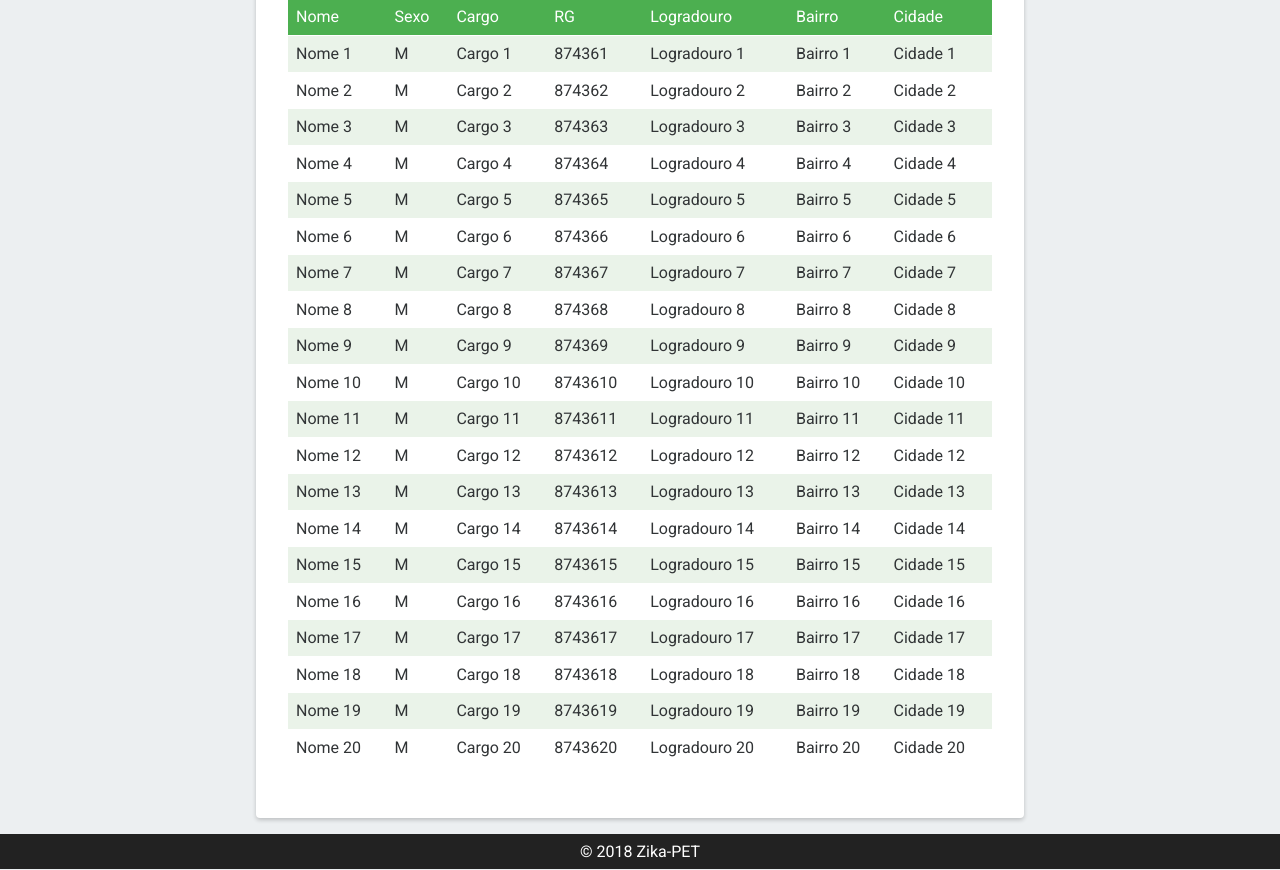
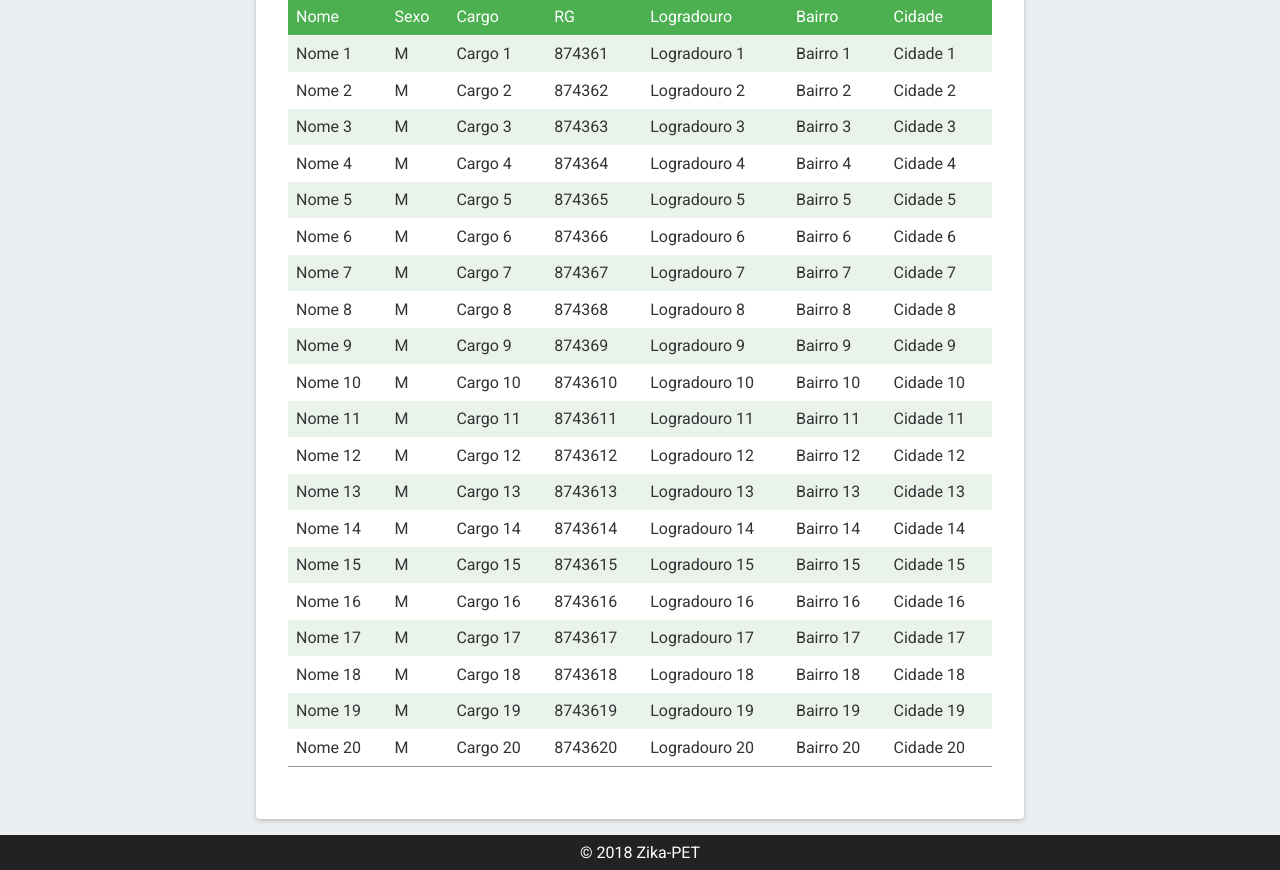
Before and after one commit to matheuspr96/Clinica-Veterinaria-Web_PPI, a PHP site: page /funcionalidades.html in a window 1280 px wide. Shown: the part 310-1180 px from the top of the page. Run offline with PHP 8.4, Linux system fonts and the light colour scheme; some libraries are stand-ins or nearby versions; some web fonts are replaced.

Commit message:
Arrumando ainda mais bugs

```diff
--- a/funcionalidades.html
+++ b/funcionalidades.html
@@ -6,7 +6,7 @@
     <meta name="viewport" content="width=device-width,initial-scale=1">
     <meta name="theme-color" content="#4CAF50">
     <title>Funcionalidades PET</title>
-    <link href="https://fonts.googleapis.com/css?family=Montserrat|Roboto:400|700" rel="stylesheet">
+    <link href="https://fonts.googleapis.com/css?family=Montserrat%7CRoboto:400,700" rel="stylesheet">
 
     <!-- Font awesome -->
     <link rel="stylesheet" href="https://cdnjs.cloudflare.com/ajax/libs/font-awesome/4.7.0/css/font-awesome.min.css">
--- a/styles/funcionalidades.css
+++ b/styles/funcionalidades.css
@@ -278,7 +278,7 @@ table {
 }
 
 .table {
-	border-bottom: 1px sloid #999999;
+	border-bottom: 1px solid #999999;
 	width: 100%;
 	margin-bottom: 1.25rem;
 }
--- a/styles/index.css
+++ b/styles/index.css
@@ -328,6 +328,7 @@ body {
 	height: calc(9  * 4vw);
 	max-width:  calc(16 * 2.5rem);
 	max-height: calc(9  * 2.5rem);
+	border: none;
 }
 
 ::-webkit-scrollbar {
```
Also changed, not shown: index.html (+4 -5 lines).
